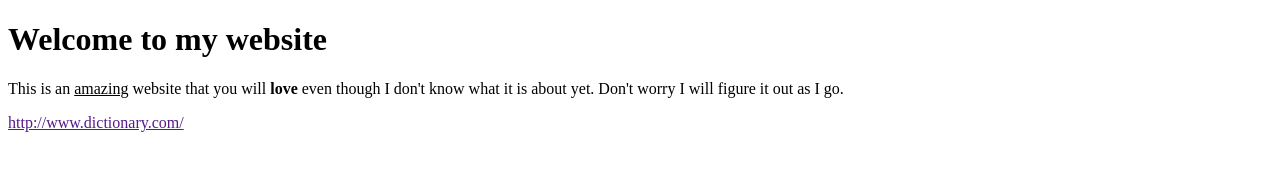
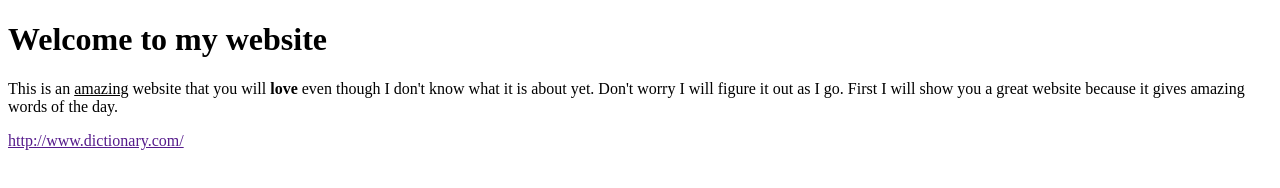
Before and after one commit to PeytonMoineau/mywebsite, a plain HTML site: page index.html in a window 1280 px wide. Drawn offline with Linux system fonts and the light colour scheme.

Commit message:
Update index.html

```diff
--- a/index.html
+++ b/index.html
@@ -2,7 +2,7 @@
 <html>
 <body>
   <h1> Welcome to my website</h1>
- <p>This is an <u>amazing</u> website that you will <b>love</b> even though I don't know what it is about yet. Don't worry I will figure it out as I go. </p>
+ <p>This is an <u>amazing</u> website that you will <b>love</b> even though I don't know what it is about yet. Don't worry I will figure it out as I go. First I will show you a great website because it gives amazing words of the day.</p>
  <a href>http://www.dictionary.com/</a>
 </body>
 </html>
```
